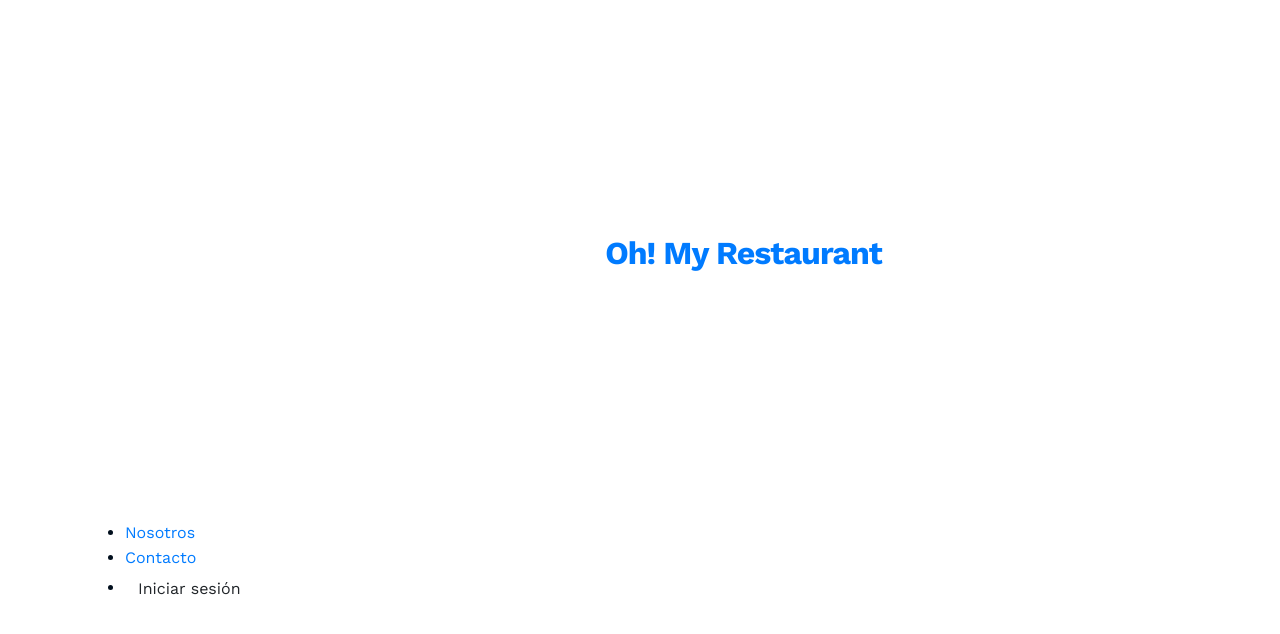
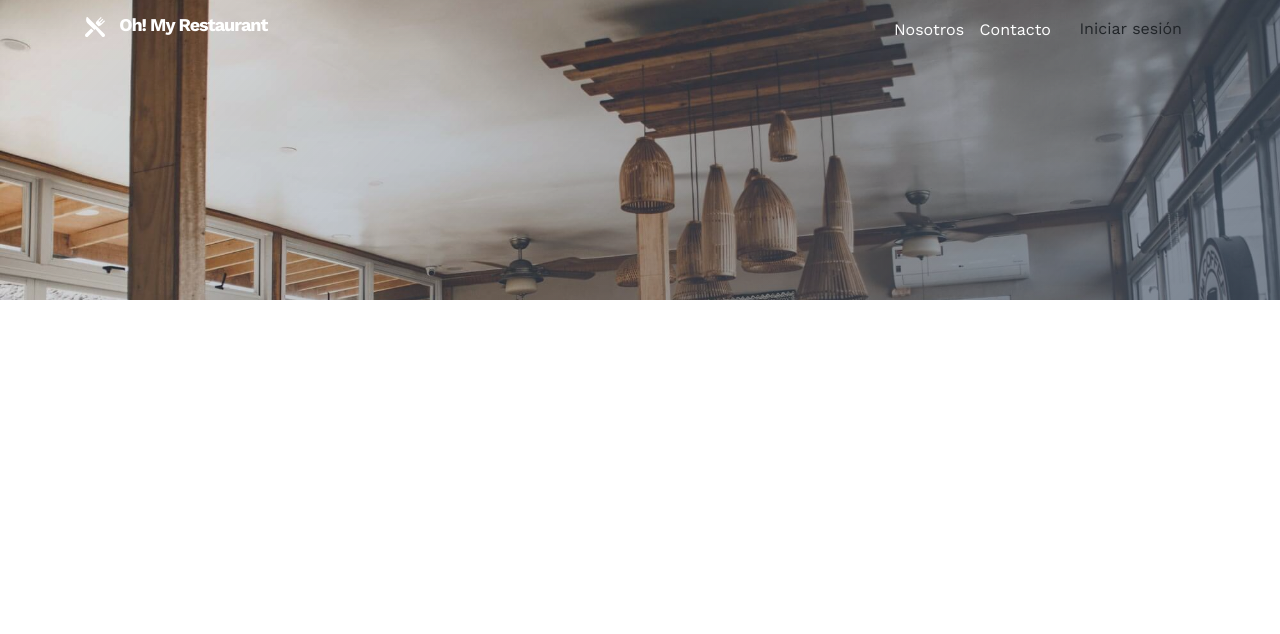
Before and after one commit to holicstudio/holicstudio.github.io, a plain HTML site: page index.html in a window 1280 px wide. Drawn offline with nearby package versions, Linux system fonts and the light colour scheme.

Commit message:
Header desktop
Estilos desktop para header

```diff
--- a/assets/less/base/base.less
+++ b/assets/less/base/base.less
@@ -1,7 +1,16 @@
 /* ------------------------------------------------------------
    BASE
 ------------------------------------------------------------ */
-
+/* shade */
+.shade {
+    position: absolute;
+    left: 0;
+    top: 0;
+    width: 100%;
+    height: 100%;
+    z-index: 1;
+    background: @c-GradientGray;
+}
 /* ------------------------------------------------------------
     MAIN
 ------------------------------------------------------------ */
@@ -11,13 +20,69 @@ main {
     width: 100%;
 }
 
+
 /* ------------------------------------------------------------
     HEADER
 ------------------------------------------------------------ */
 header {
-
+   width: 100%;
+   position: absolute;
+   top: 0;
+   left: 0;
+   z-index: 100;
+   padding: 10px 0;
+}
+/* Logo */
+.logo {
+    font-size: 18px;
+    line-height: 30px;
+    margin: 0;
+    a {
+        color: #fff;
+        text-decoration: none;
+    }
+    img {
+        width: 20px;
+        margin-right: 10px;
+    }
+}
+/* menu */
+.menu {
+    width: 100%;
+    text-align: right;
+    ul {
+        padding: 0;
+        margin: 0;
+        li {
+            display: inline-block;
+            margin: 0 0 0 10px;
+            a {
+                text-decoration: none;
+                padding-bottom: 10px;
+            }
+            a:not(.btn) {
+                color: #fff;
+                &:hover {
+                    border-bottom: 2px solid @c-Green;
+                }
+            }
+        }
+    }
 }
 
+
+/* ------------------------------------------------------------
+    CONTENT
+------------------------------------------------------------ */
+/* Hero image */
+.hero-image {
+    width: 100%;
+    height: 300px;
+    background: url(../images/hero-image/hero-image.jpg) bottom center no-repeat;
+    background-size: cover;
+    background-attachment: fixed;
+    position: relative;
+}
 
 /* ------------------------------------------------------------
     FIX
--- a/index.html
+++ b/index.html
@@ -67,13 +67,19 @@
         <!-- Headet -->
         <header>
             <div class="container">
+                <div class="row">
+                    <!-- Logo -->
+                    <div class="col-md-6">
                         <h1 class="logo">
                             <a href="#">
                                 <img src="assets/images/logo/oh-my-restaurant.svg" alt="Oh! My Restaurant">
                                 <span>Oh! My Restaurant</span>
                             </a>
                         </h1>
-                <nav clas="menu">
+                    </div>
+                    <!-- Menu -->
+                    <div class="col-md-6">
+                        <nav class="menu">
                             <ul>
                                 <li>
                                     <a href="#">Nosotros</a>
@@ -87,7 +93,14 @@
                             </ul>
                         </nav>
                     </div>
+                </div>
+            </div>
         </header><!-- / -->
+
+        <!-- Hero image -->
+        <section class="hero-image">
+            <div class="shade"></div>
+        </section><!-- / -->
 
         <div class="fix"></div>
         <footer><!-- footer -->
```
Also changed, not shown: assets/css/styles.css. Lines whose indentation alone changed are shown as unchanged.
